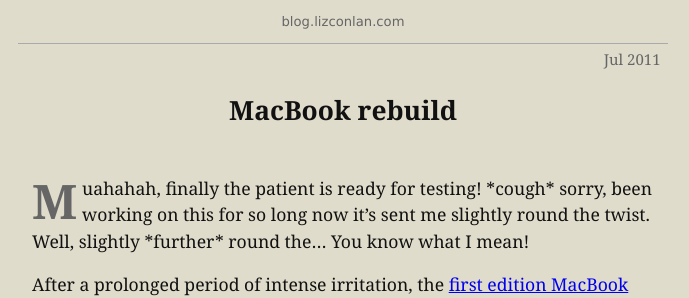
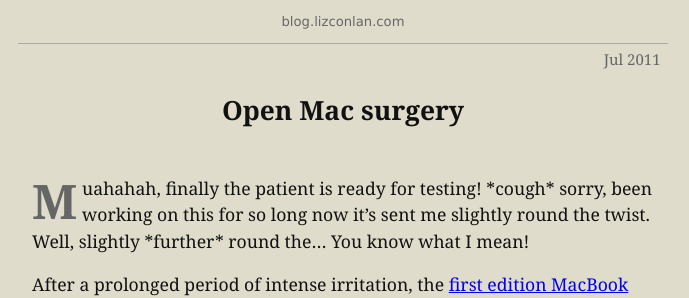
Before and after one commit to lizconlan/lizconlan.github.com, a Jekyll site: the page built from _posts/2011-07-28-open-mac-surgery.md, in a window 1280 px wide and 900 px high. Shown: the top 298 px of the window, without its empty margins (297-986 px from the left). Built offline with Jekyll 4.4.1, drawn with Linux system fonts in a browser that asks for light colours.

Commit message:
renaming to something less sensible

```diff
--- a/_posts/2011-07-28-macbook-rebuild.md
+++ b/_posts/2011-07-28-open-mac-surgery.md
@@ -1,6 +1,6 @@
 ---
 layout: post
-title: MacBook rebuild
+title: Open Mac surgery
 categories:
 - macbook
 - hardware
```
